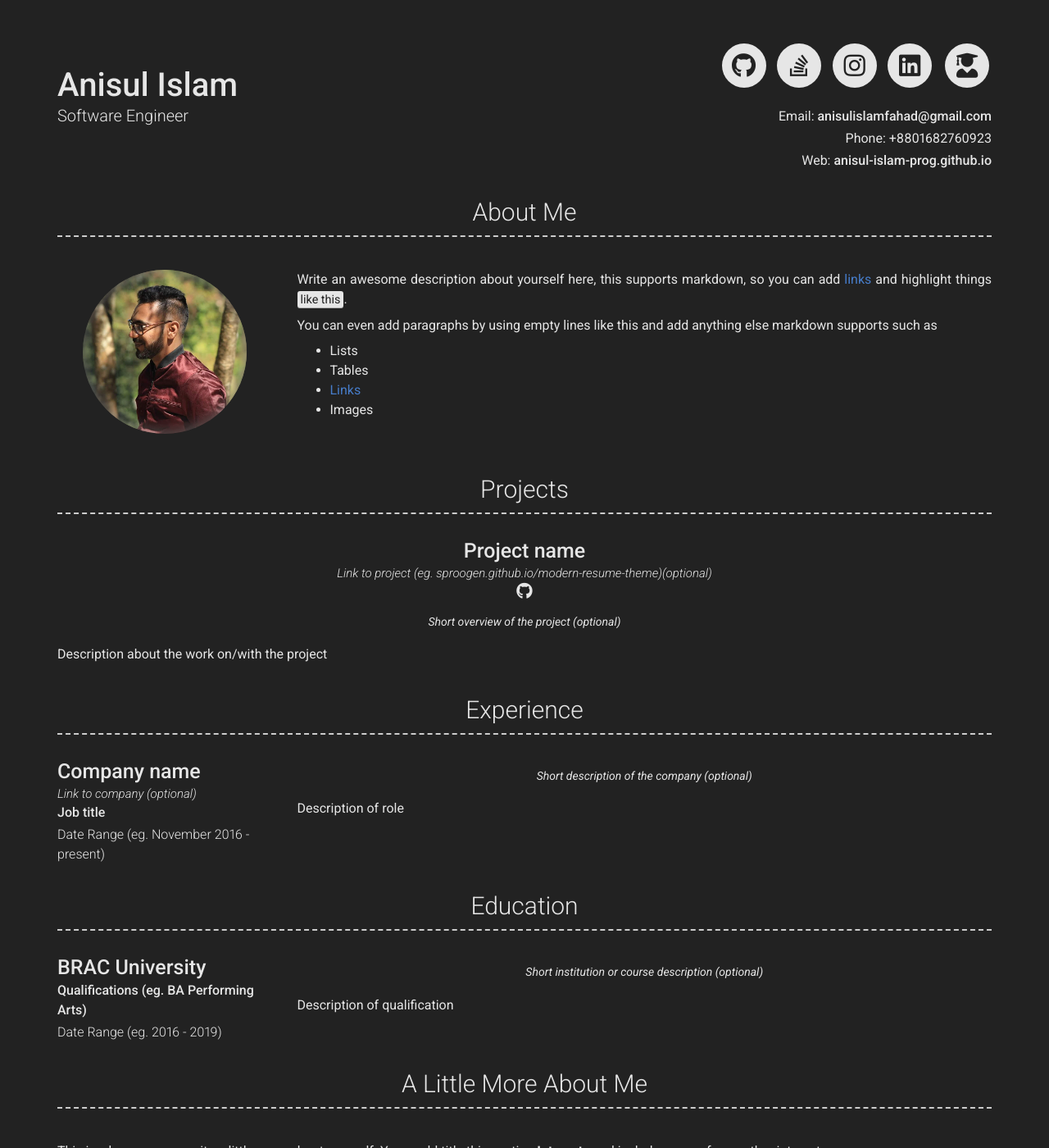
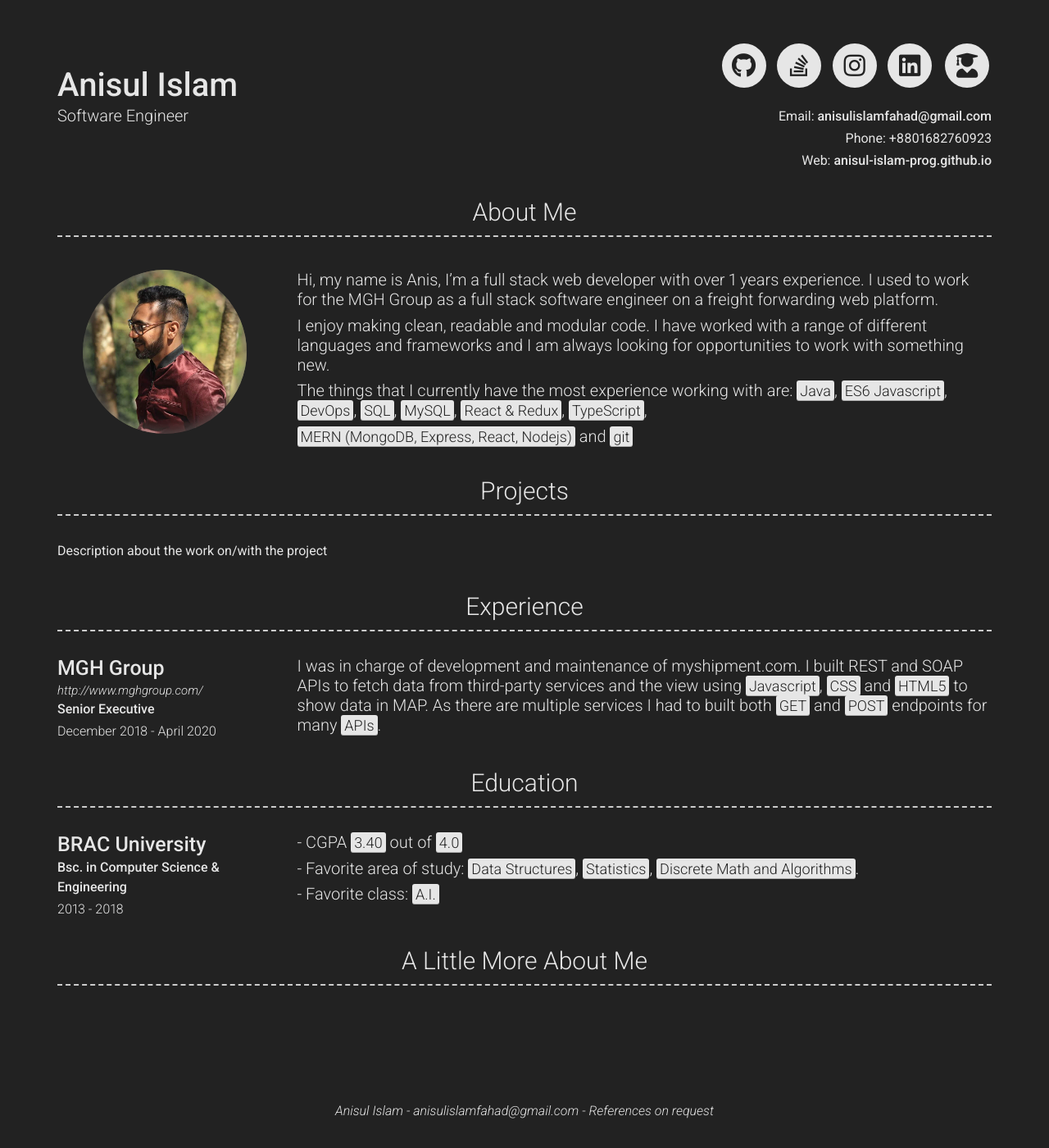
Before and after one commit to anisul-islam-prog/lordofxtreme.github.io, a Jekyll site: the page built from index.md, in a window 1280 px wide and 1400 px high. Shown: the whole window at 82% size. Built offline with Jekyll 4.4.1, drawn with Linux system fonts in a browser that asks for light colours; nearby versions of some CDN libraries; some of the changed text lies outside the part shown.

Commit message:
60% completed :thumbsup:

```diff
--- a/_config.yml
+++ b/_config.yml
@@ -46,13 +46,16 @@ additional_links:
 # about_title: About Me (Use this to override about section title)
 about_profile_image: images/profile.jpg
 about_content: | # this will include new lines to allow paragraphs
-  Write an awesome description about yourself here, this supports markdown, so you can add [links](http://foobar.com) and highlight things <mark>like this</mark>.
+  ## Hi, my name is Anis, I’m a full stack web developer with over 1 years experience. I used to work for the MGH Group as a full stack software engineer on a freight forwarding web platform.
+  ## I enjoy making clean, readable and modular code. I have worked with a range of different languages and frameworks and I am always looking for opportunities to work with something new.
+  ## The things that I currently have the most experience working with are: <mark>Java</mark>, <mark>ES6 Javascript</mark>, <mark>DevOps</mark>, <mark>SQL</mark>, <mark>MySQL</mark>, <mark>React & Redux</mark>, <mark>TypeScript</mark>,
+  ## <mark>MERN (MongoDB, Express, React, Nodejs)</mark> and <mark>git</mark>
 
-  You can even add paragraphs by using empty lines like this and add anything else markdown supports such as
-    - Lists
-    - Tables
-    - <a href="google.com">Links</a>
-    - Images
+# You can even add paragraphs by using empty lines like this and add anything else markdown supports such as
+#   - Lists
+#   - Tables
+#   - <a href="google.com">Links</a>
+#   - Images
 
 # Projects Section
 # projects_title: Projects #(Use this to override about projects section title)
@@ -65,10 +68,8 @@ about_content: | # this will include new lines to allow paragraphs
 
 # More Section
 # more_title: A Little More About Me #(Use this to override about more section title)
-more_content: | # this will include new lines to allow paragraphs
-  This is where you can write a little more about yourself. You could title this section **Interests** and include some of your other interests.
-
-  Or you could title it **Skills** and write a bit more about things that make you more desirable, like *leadership* or *teamwork*
+more_content: | # this will include new lines to allow paragraphs # This is where you can write a little more about yourself. You could title this section **Interests** and include some of your other interests.
+# Or you could title it **Skills** and write a bit more about things that make you more desirable, like *leadership* or *teamwork*
 
 # Footer
 footer_show_references: true
--- a/_data/education.yml
+++ b/_data/education.yml
@@ -1,9 +1,10 @@
 # Education Template
 - layout: left
   name: BRAC University
-  dates: Date Range (eg. 2016 - 2019)
-  qualification: Qualifications (eg. BA Performing Arts)
-  quote: >
-    Short institution or course description (optional)
+  dates: 2013 - 2018 #Date Range (eg. 2016 - 2019)
+  qualification: Bsc. in Computer Science & Engineering
+  quote:
   description: | # this will include new lines to allow paragraphs
-    Description of qualification
+    ## - CGPA <mark>3.40</mark> out of <mark>4.0</mark>
+    ## - Favorite area of study: <mark>Data Structures</mark>, <mark>Statistics</mark>, <mark>Discrete Math and Algorithms</mark>.
+    ## - Favorite class: <mark>A.I.</mark>
--- a/_data/experience.yml
+++ b/_data/experience.yml
@@ -1,10 +1,9 @@
 # Experience template
 - layout: left
-  company: Company name
-  link: Link to company (optional)
-  job_title: Job title
-  dates: Date Range (eg. November 2016 - present)
-  quote: >
-   Short description of the company (optional)
+  company: MGH Group
+  link: http://www.mghgroup.com/
+  job_title: Senior Executive
+  dates: December 2018 - April 2020
+  quote:
   description: | # this will include new lines to allow paragraphs
-    Description of role
+    ## I was in charge of development and maintenance of myshipment.com. I built REST and SOAP APIs to fetch data from third-party services and the view using <mark>Javascript</mark>, <mark>CSS</mark> and <mark>HTML5</mark> to show data in MAP. As there are multiple services I had to built both <mark>GET</mark> and <mark>POST</mark> endpoints for many <mark>APIs</mark>.
```
Also changed, not shown: _data/projects.yml (+4 -5 lines).
